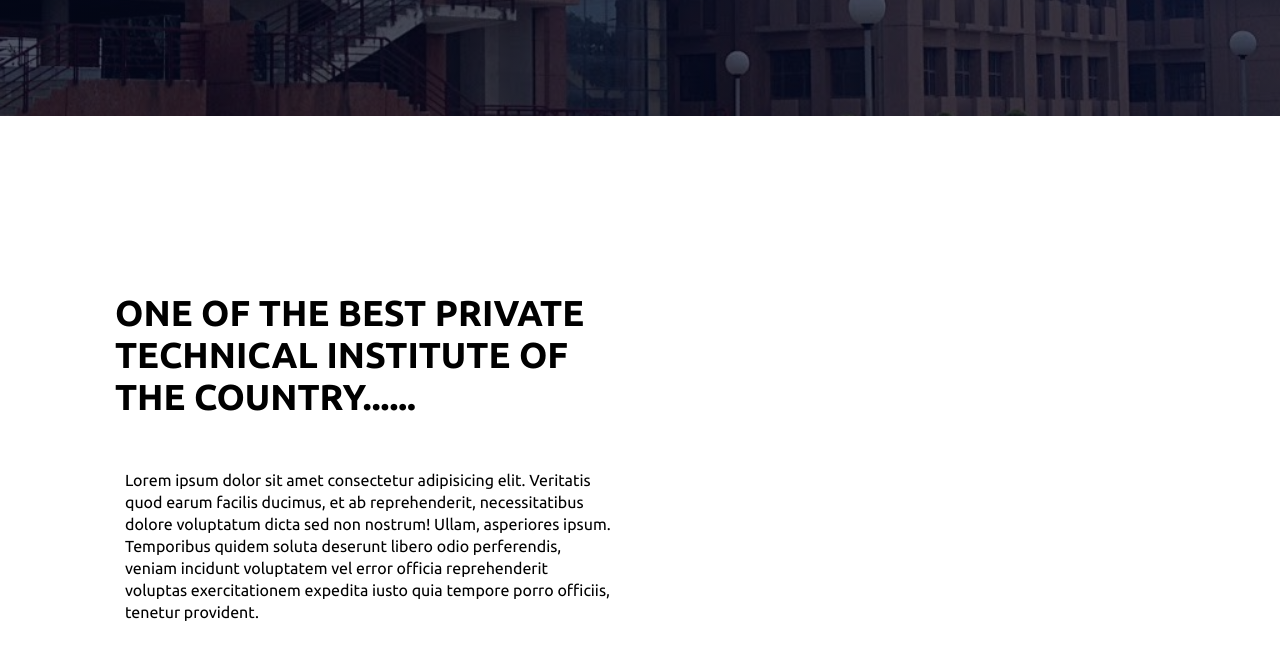
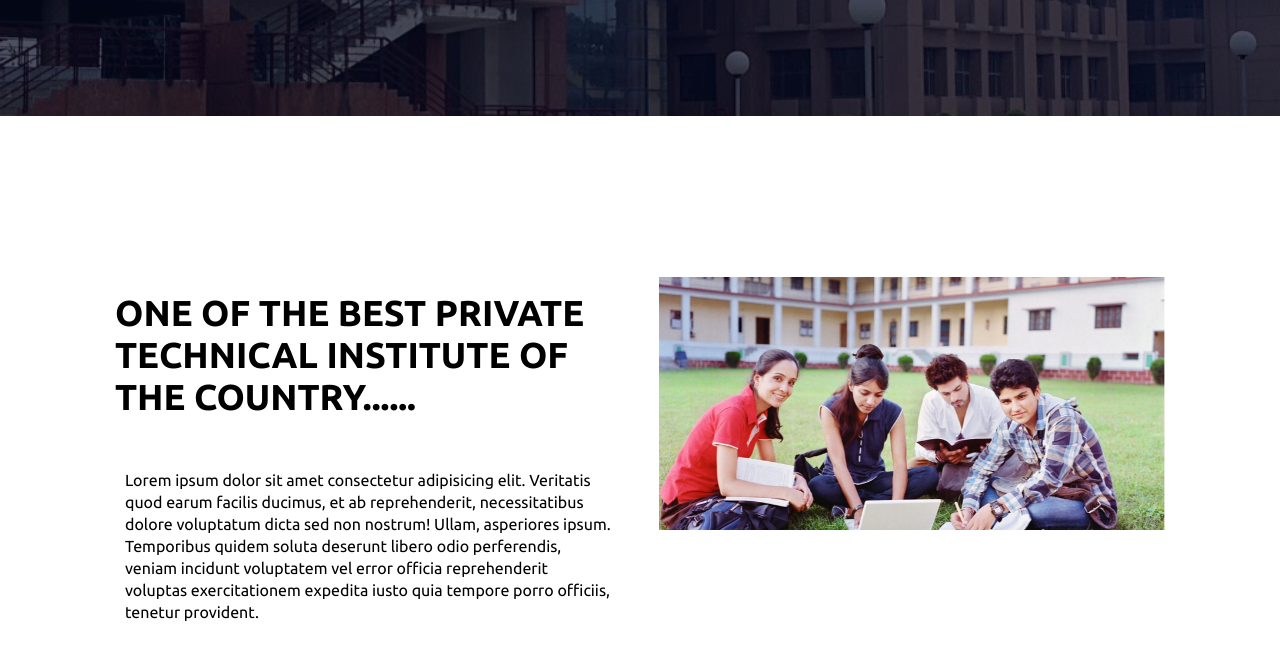
Before and after one commit to Priyanshi-Raj/JSS-WEBSITE-NCS-PROJECT, a plain HTML site: page about.html in a window 1280 px wide. Shown: the part 284-930 px from the top of the page. Drawn offline with Linux system fonts and the light colour scheme; files whose address does not match are found by name.

Commit message:
Update about.html

```diff
--- a/about.html
+++ b/about.html
@@ -46,7 +46,7 @@
                     <a href="">EXPLORE NOW</a>
             </div>
             <div class="about-col">
-                <img src="imgj/about.jpg" alt="">
+                <img src="about.jpg" alt="">
             </div>
         </div>
     </div>
```
